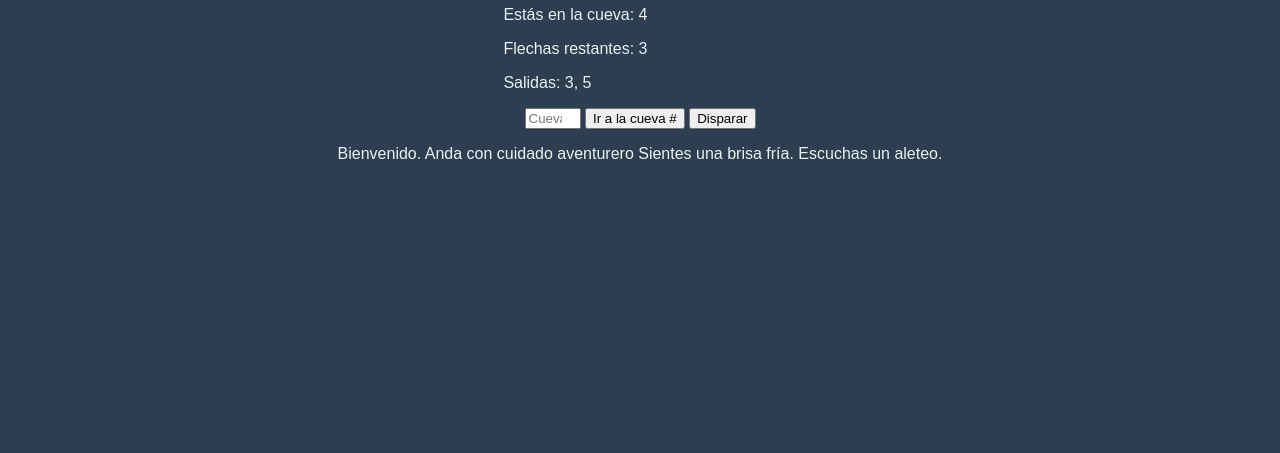
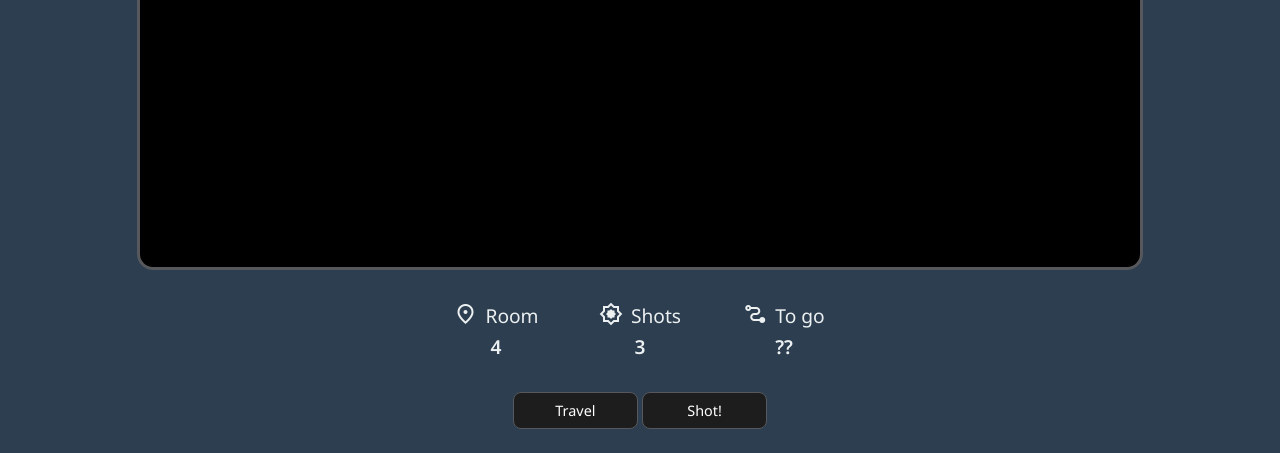
Before and after one commit to arcamp0130/hunt-the-wumpus, a website with bundled scripts: page src/public/index.html in a window 1280 px wide. Shown: the part 347-800 px from the top of the page. Built offline with nearby package versions, Linux system fonts and the light colour scheme.

Commit message:
Page layout created with canvas. Ready to use Cytoscape

```diff
--- a/src/public/index.html
+++ b/src/public/index.html
@@ -1,32 +1,53 @@
 <!DOCTYPE html>
 <html lang="es">
+
 <head>
     <meta charset="UTF-8">
     <meta name="viewport" content="width=device-width, initial-scale=1.0">
     <title>Hunt the Wumpus</title>
-  <link rel="stylesheet" href="style.css">
+    <link rel="preconnect" href="https://fonts.googleapis.com">
+    <link rel="preconnect" href="https://fonts.gstatic.com" crossorigin>
+    <link href="https://fonts.googleapis.com/css2?family=Noto+Sans:ital,wght@0,100..900;1,100..900&display=swap"
+        rel="stylesheet">
+    <link
+        href="https://fonts.googleapis.com/css2?family=Material+Symbols+Outlined:opsz,wght,FILL,GRAD@20..48,100..700,0..1,-50..200"
+        rel="stylesheet">
+    <link rel="stylesheet" href="styles.css">
 </head>
+
 <body>
     <header>
         <h1>Hunt the Wumpus</h1>
-    <div id="game-info"> <!--Game info it's updated with each interaction-->
-        <p>Estás en la cueva: <span id="player-location">1</span></p>
-        <p>Flechas restantes: <span id="arrows-left">1</span></p>
-        <p>Salidas: <span id="available-rooms"></span></p>
-    </div>
     </header>
 
     <main>
-    <!--Inputs to interact-->
-    <input id="room-input" type="number" min="0" max="14" placeholder="Cueva #">
-    <button onclick="movePlayerTo()">Ir a la cueva #</button>
-    <button onclick="shootArrow()">Disparar</button>
+        <div class="canvas container">
+            <div class="game container" id="cy"></div>
+            <div class="final-message container">
+                <span id="game-final-message">Awating message...</span>
+            </div>
+        </div>
+        <div class="stats container">
+            <div class="stats-item">
+                <span class="description"><span class="material-symbols-outlined">location_on</span>Room</span>
+                <span class="stats-info" id="player-location">??</span>
+            </div>
+            <div class="stats-item">
+                <span class="description"><span class="material-symbols-outlined">explosion</span>Shots</span>
+                <span class="stats-info" id="arrows-left">??</span>
+            </div>
+            <div class="stats-item">
+                <span class="description"><span class="material-symbols-outlined">conversion_path</span>To go</span>
+                <span class="stats-info" id="available-rooms">??</span>
+            </div>
+        </div>
+        <div class="controls container">
+            <button onclick="movePlayerTo()" id="travel-btn">Travel</button>
+            <button onclick="shootArrow()" id="shot-btn">Shot!</button>
+        </div>
     </main>
-
-  <footer>
-    <p id="game-status">Bienvenido</p>
-  </footer>
 
     <script type="module" src="./js/ui.js"></script>
 </body>
+
 </html>
--- a/src/public/style.css
+++ /dev/null
@@ -1,11 +0,0 @@
-body {
-    font-family: Arial, sans-serif;
-    background-color: #2c3e50;
-    color: #ecf0f1;
-    display: flex;
-    flex-direction: column;
-    align-items: center;
-    justify-content: center;
-    height: 100vh;
-    margin: 0;
-}
--- /dev/null
+++ b/src/public/styles.css
@@ -0,0 +1,130 @@
+* {
+  font-family: "Noto Sans", sans-serif;
+  font-optical-sizing: auto;
+  font-weight: 400;
+  font-style: normal;
+  font-variation-settings: "wdth" 100;
+}
+
+.material-symbols-outlined {
+  font-variation-settings:
+  'FILL' 0,
+  'wght' 400,
+  'GRAD' 0,
+  'opsz' 24
+}
+
+body {
+  background-color: #2c3e50;
+  color: #ecf0f1;
+  margin: 0;
+  height: 100dvh;
+  display: flex;
+  flex-direction: column;
+  justify-content: space-between;
+}
+
+main {
+  gap: 1rem;
+  margin: 1.5rem;
+  display: flex;
+  flex-direction: column;
+  align-items: center;
+  height: 100%;
+}
+
+.canvas {
+  position: relative;
+  display: block;
+  max-width: 1000px;
+  max-height: 1000px;
+  width: 100%;
+  height: 100%;
+  overflow: hidden;
+  background-color: #000;
+  border: 3px solid #56585b;
+  border-radius: 1rem;
+}
+
+.canvas > .container {
+  position: absolute;
+  height: 100%;
+  width: 100%;
+  margin: 0;
+}
+
+.canvas > .final-message {
+  /* display: flex; */
+  display: none;
+  justify-content: center;
+  align-items: center;
+  background-color: #0005;
+  z-index: 10;
+}
+
+.stats {
+  display: grid;
+  grid-template-columns: 1fr 1fr 1fr;
+  width: 100%;
+  max-width: 400px;
+  flex-direction: row;
+  align-items: center;
+  gap: 2rem;
+  padding: 1rem;
+  background: radial-gradient(circle at top right, #2c3e50, #0000, #0000);
+}
+
+.stats-item {
+  display: flex;
+  flex-direction: column;
+  align-items: center;
+  align-content: center;
+  gap: 0.25rem;
+  font-size: 0.9rem;
+}
+
+.stats-item > .description {
+  display: flex;
+  font-size: 1.2rem;
+  flex-direction: row;
+  gap: 0.5rem;
+  font-weight: 400;
+  text-align: center;
+}
+
+.stats-item > .stats-info {
+  display: flex;
+  font-size: 1.2rem;
+  flex-direction: column;
+  font-weight: 600;
+}
+
+#game-final-message {
+  text-align: center;
+  font-size: 1.5rem;
+  font-weight: 600;
+  text-align: center;
+}
+
+header {
+  background-color: #34495e;
+  text-align: center;
+}
+
+header h1 {
+  margin: 0 0 0.5rem 0;
+  padding: 0.5rem;
+  font-size: 1.5rem;
+  font-weight: 600;
+}
+
+button {
+  background-color: #1d1d1d;
+  border: 1px solid #56585b;
+  border-radius: 0.5rem;
+  color: #fff;
+  cursor: pointer;
+  font-size: 0.9rem;
+  padding: 0.5rem 1rem;
+  min-width: 125px;
+}
```
Lines whose indentation alone changed are shown as unchanged.
